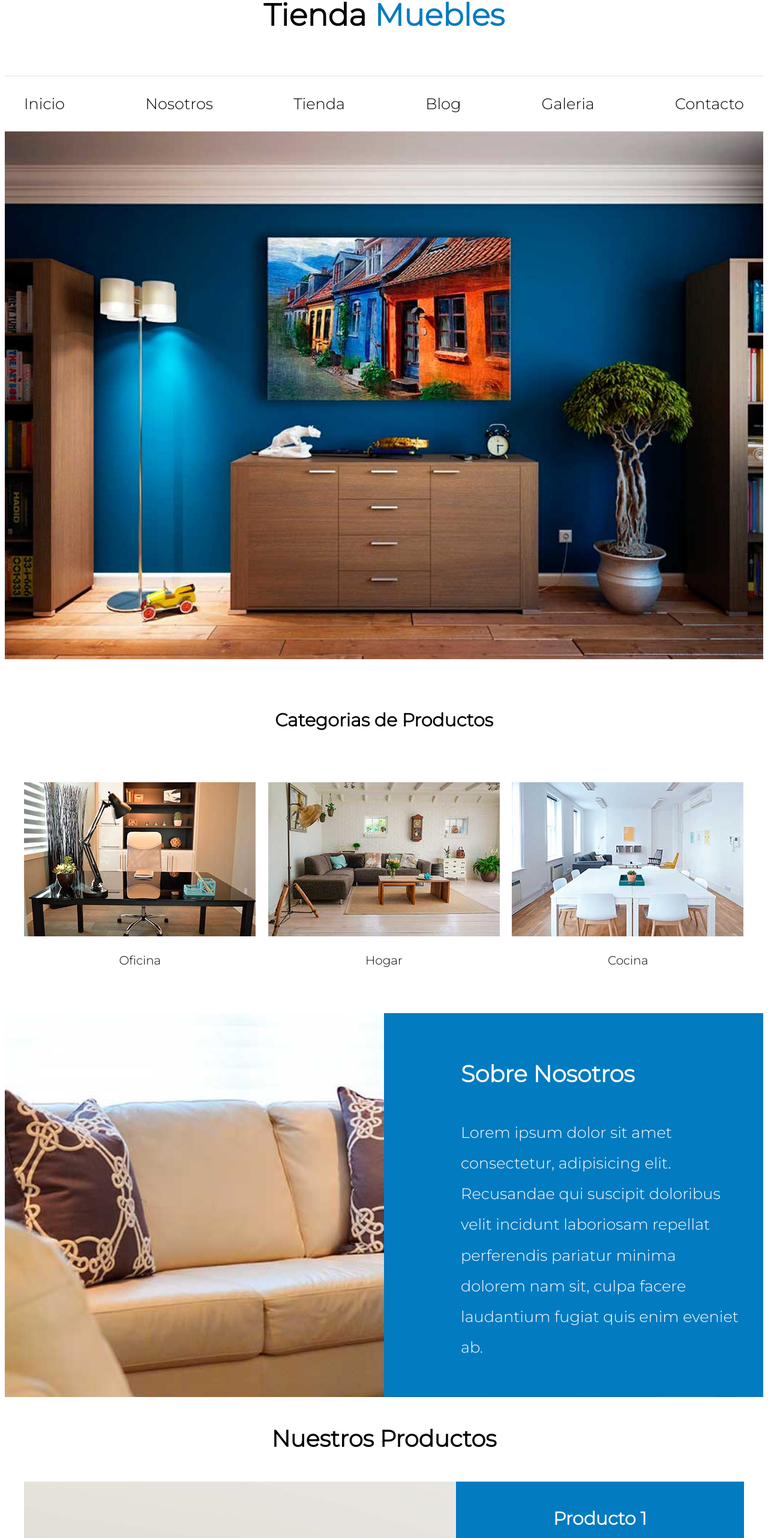
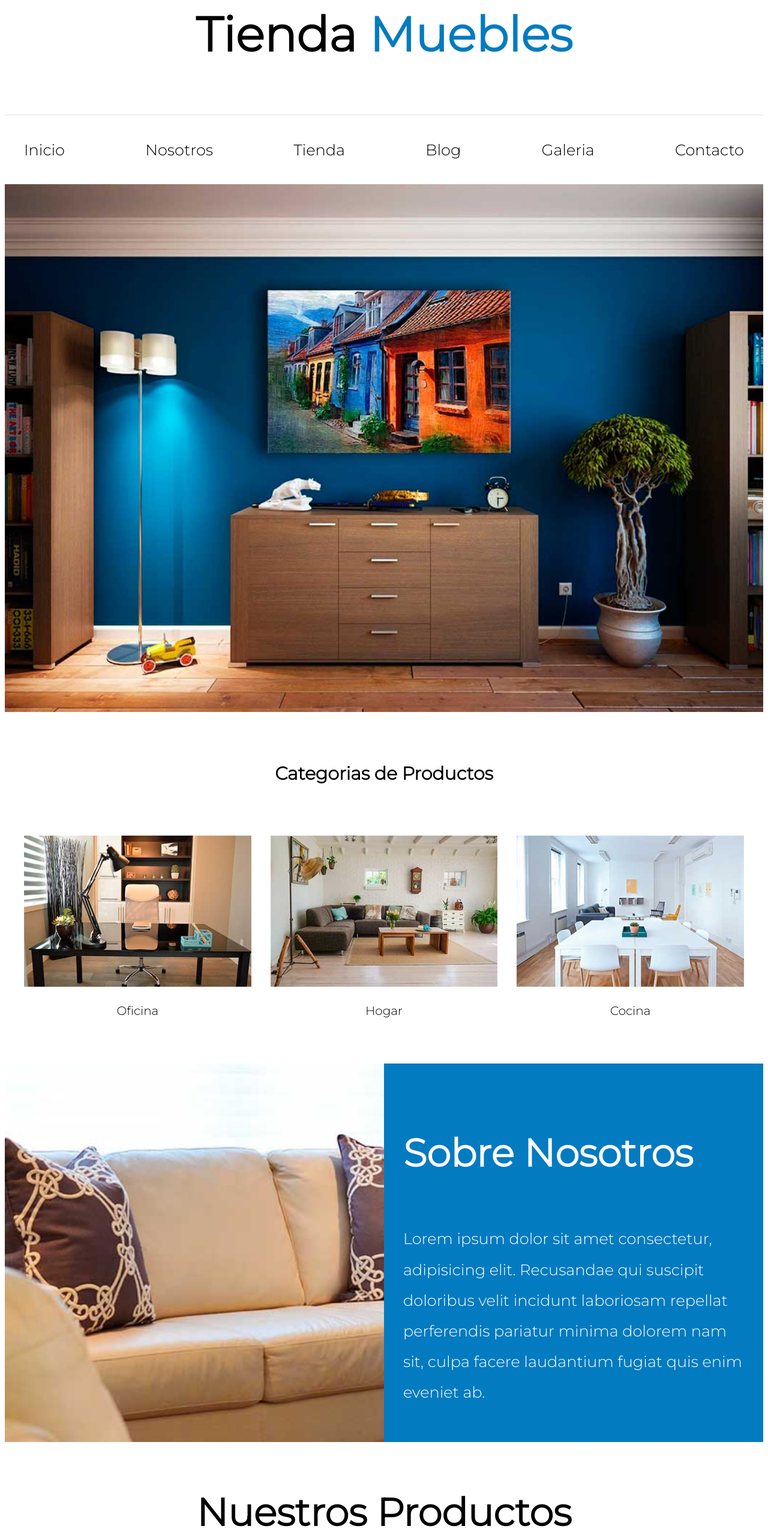
Before and after one commit to JorgeCampos2001/ecomer-muebles, a plain HTML site: page index.html in a window 1280 px wide. Shown: the part 76-2640 px from the top of the page at 60% size. Drawn offline with Linux system fonts and the light colour scheme.

Commit message:
made site responsive

```diff
--- a/css/style.css
+++ b/css/style.css
@@ -16,6 +16,7 @@ body {
 .text-center{
     text-align: center;
 }
+
 /** globales **/
 
 
@@ -39,6 +40,10 @@ img {
      color: #037bc0;
 }
 
+.site-footer span {
+    color: #037bc0;
+}
+
 .nombre-sitio{
     margin-top: 50px;
     margin-bottom: 50px;
@@ -49,9 +54,10 @@ img {
     border-top: 1px solid #e1e1e1;
 }
 .nav-principal {
-    padding: 20px 0;
+    padding: 2rem 0;
     display: flex;
-    justify-content: space-between;
+    flex-direction: column;
+    align-items: center;
 }
 
 
@@ -60,7 +66,13 @@ img {
     background-repeat: no-repeat;
     background-size: cover;
     background-position: center center;
+    height: 25rem;
+}
+
+@media (min-width: 768px) {
+    .hero {
         height: 55rem;
+    }
 }
 
 /** categorias **/
@@ -68,6 +80,20 @@ img {
     padding-top: 3rem;
     padding-bottom: 3rem;
 }
+
+.categoria {
+    margin-bottom: 20px;
+}
+
+@media (min-width: 768px) {
+    .categoria {
+        margin-bottom: 0;
+    }
+}
+.categoria img {
+    width: 100%;
+}
+
 .categorias h2{
     text-align: center;
     font-size: 30px;
@@ -87,37 +113,68 @@ img {
     border-bottom-right-radius: 20px;
 }
 
+@media (min-width: 768px){
     .listado-categorias {
         display: grid;
         grid-template-columns: repeat(3, 1fr);
-    gap: 20px;
+        gap: 2rem;
     }
+}
+
+
 
 /** bloque nosotros **/
 
 .sobre-nosotros {
+    background-image: linear-gradient( to bottom, transparent 50%, #037bc0 50% ), url(../img/nosotros.jpg);
+    padding: 0 2rem;
+    background-position: center, top left;
+    background-repeat: no-repeat;
+    background-size: 100%, 70rem;
+}
+
+@media (min-width: 768px){
+    .sobre-nosotros {
         background-image: linear-gradient( to right, transparent 50%, #037bc0 50% ), url(../img/nosotros.jpg);
         padding: 2rem 0;
         background-position: left center;
-    background-repeat: no-repeat;
         background-size: 100%, 100rem;
+    }
 }
 
 .sobre-nosotros-grid {
-     display: flex;
-     justify-content: flex-end;
+     display: grid;
+     grid-template-rows: repeat(2, 1fr);
+}
+
+@media (min-width: 768px) {
+    .sobre-nosotros-grid {
+        grid-template-columns: repeat(2, 1fr);
+        grid-template-rows: unset;
+        column-gap: 4rem;
+    }
 }
 
 .texto-nosotros {
-    flex-basis: 50%;
-    padding-left: 8rem;
+    grid-row: 2 / 3;
     color: #fff;
+    align-items: center;
 }
+
+@media (min-width: 768px) {
+    .texto-nosotros {
+        grid-column: 2 / 3;
+
+    }
+}
+
+
 /** listado de productos **/
 .contenido-principal{
     padding-bottom: 2rem;
 }
 
+@media (min-width: 770px) {
     .listado-productos{
         display: grid;
         grid-template-columns: repeat(6, 1fr);
@@ -165,9 +222,19 @@ img {
         grid-column-start: 5;
         grid-column-end: 7;
     }
+}
+
+
 
 .producto{
     background-color: #037bc0;
+    margin-bottom: 2rem;
+}
+
+@media (min-width: 770px) {
+    .producto {
+        margin-bottom: 0;
+    }
 }
 
 .texto-producto{
@@ -205,19 +272,33 @@ img {
 
  .site-footer{
      border-top: 1px solid #e1e1e1;
-     margin-top: 5rem;
  }
 .site-footer h3 {
     margin-bottom: 0.5rem;
+    text-align: center;
 }
+
+
+@media (min-width: 720px) {
     .grid-footer{
         display: grid;
         grid-template-columns: repeat(3, 1fr);
         gap: 2rem;
+        text-align: center;
     }
+}
+
 
  .footer-menu a {
      display: block;
+     text-align: center;
+ }
+
+ @media (min-width: 720px){
+    .footer-menu a {
+        display: block;
+
+    }
  }
 
  .copyright{
@@ -235,6 +316,13 @@ img {
      display: flex;
      flex-direction: column;
      justify-content: center;
+     padding: 5rem ;
+ }
+
+ @media (min-width: 720px) {
+     .informacion-nosotros {
+        padding: 0 2rem;
+     }
  }
 
  .informacion-nosotros p {
@@ -242,27 +330,37 @@ img {
  }
 
  /**blog**/
-
+ @media (min-width: 780px) {
     .contenedor-blog {
         display: grid;
         grid-template-columns: 2fr 1fr;
         column-gap: 4rem;
     }
+}
 
 .entrada {
     border-bottom: 2px solid #e1e1e1;
+    margin-bottom: 2rem;
     padding-bottom: 4rem;
-    margin-bottom: 2rem;
+}
+
+.contenedor-blog{
+    padding: 2rem;
 }
 
 .entrada:last-of-type{
     border: none;
 }
+
+@media (min-width: 780px) {
     .entrada-meta {
         display: flex;
         justify-content: space-between;
         font-size: 20px;
     }
+}
+
+
 
 .entrada-meta span{
     color: #037bc0;
@@ -278,6 +376,8 @@ img {
     transition: background-color .3s ease-out;
     text-align: center;
     max-width: 30rem;
+    width: 100%;
+
 }
 
 .btn:hover {
@@ -306,8 +406,15 @@ img {
     padding: 0;
     margin: 0;
     display: grid;
+    grid-template-columns: repeat(2, 1fr);
+    gap: 2rem;
+}
+
+
+@media (min-width: 780px) {
+    .galeria {
         grid-template-columns:repeat(3, 1fr) ;
-    gap: 2rem;
+    }
 }
 
 .galeria img {
@@ -352,3 +459,30 @@ img {
         border: 1px solid #e1e1e1;
         padding: 1rem;
     }
+
+    /** media queris **/
+    @media (min-width: 768px) {
+        h1 {
+            font-size: 5rem;
+        }
+    }
+
+    @media (min-width: 768px) {
+        h2 {
+            font-size: 4rem;
+        }
+    }
+
+    @media (min-width: 768px) {
+        h3 {
+            font-size: 3rem;
+        }
+    }
+
+    @media (min-width: 768px) {
+        .nav-principal {
+        justify-content: space-between;
+        flex-direction: row;
+
+        }
+    }
--- a/index.html
+++ b/index.html
@@ -176,7 +176,7 @@
             </nav>
         </div>
         </div>
-       <p class="copyright">Todos los derechos reservados, TiendaMuebles</p>
+       <p class="copyright">Todos los derechos reservados, Tienda<span>Muebles</span></p>
     </footer>
 
 </body>
```
Also changed, not shown: blog.html (+4 -2 lines), contacto.html (+1 -1 lines), entrada.html (+1 -1 lines), galeria.html (+1 -1 lines), nosotros.html (+1 -1 lines), tienda.html (+1 -1 lines). Lines whose indentation alone changed are shown as unchanged.
